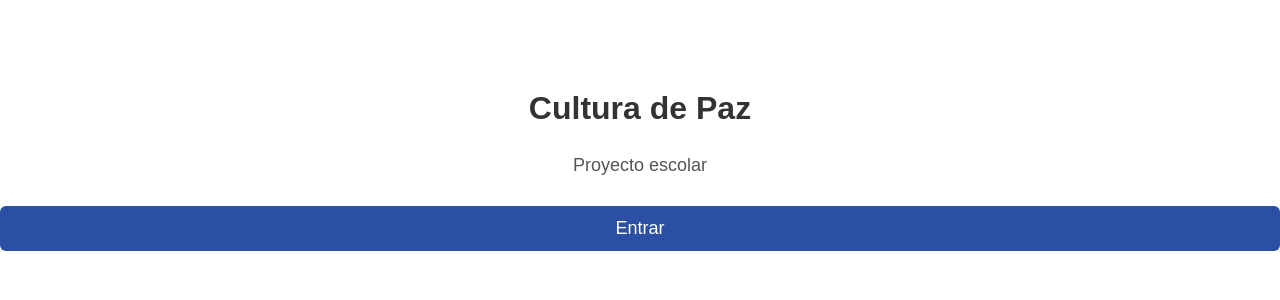
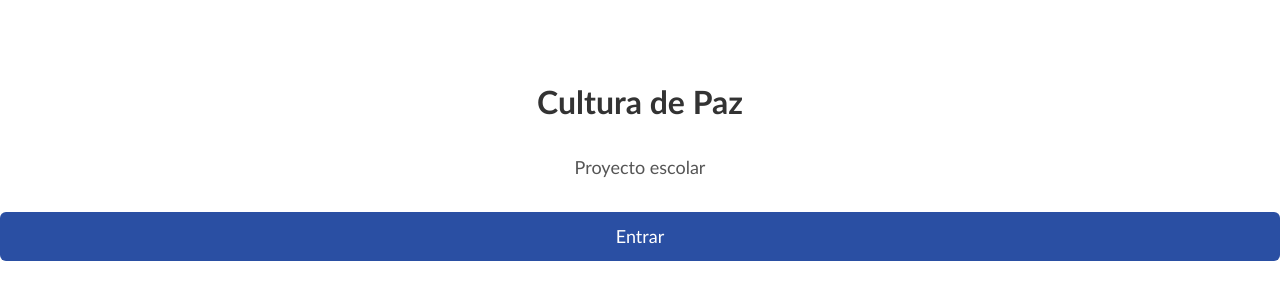
Before and after one commit to poutriste/Cultura, a plain HTML site: page index.html in a window 1280 px wide. Shown: the part 240-540 px from the top of the page. Drawn offline with Linux system fonts and the light colour scheme.

Commit message:
Improve styling in index.html
Updated font family and line height for better readability.

```diff
--- a/index.html
+++ b/index.html
@@ -7,8 +7,8 @@
     <style>
         body {
             margin: 0;
-            font-family: Arial, sans-serif;
-            background: #ffffff;
+            font-family: Gill Sans, sans-serif;
+            line-height: 1.6;
             text-align: center;
             display: flex;
             flex-direction: column;
@@ -20,12 +20,14 @@
             font-size: 32px;
             margin-bottom: 10px;
             color: #333;
+            line-height: 1.4;
         }
 
         p {
             font-size: 18px;
             color: #555;
             margin-bottom: 30px;
+            line-height: 1.6;
         }
 
         a {
@@ -35,6 +37,7 @@
             border-radius: 6px;
             text-decoration: none;
             font-size: 18px;
+            line-height: 1.4;
         }
     </style>
 </head>
```
